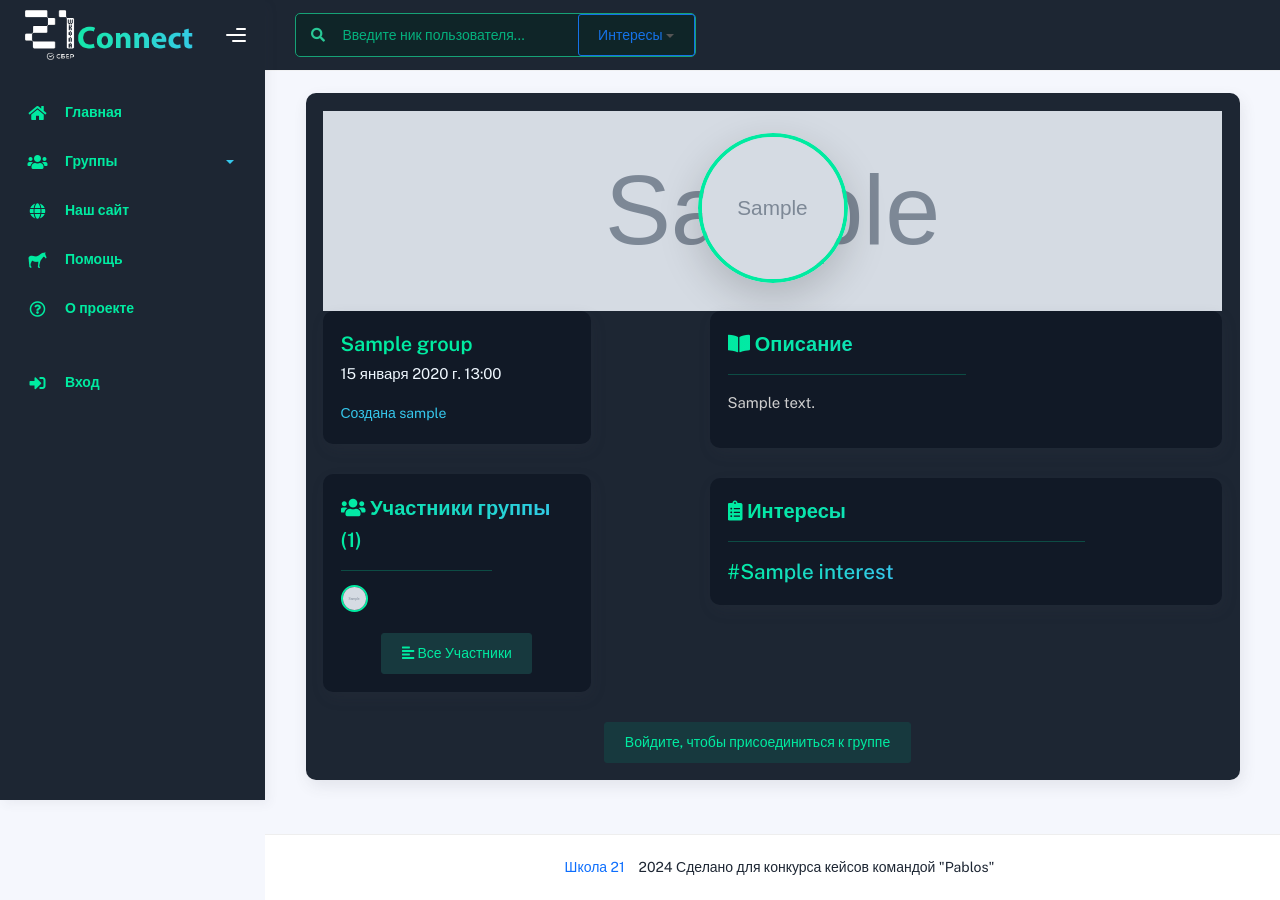
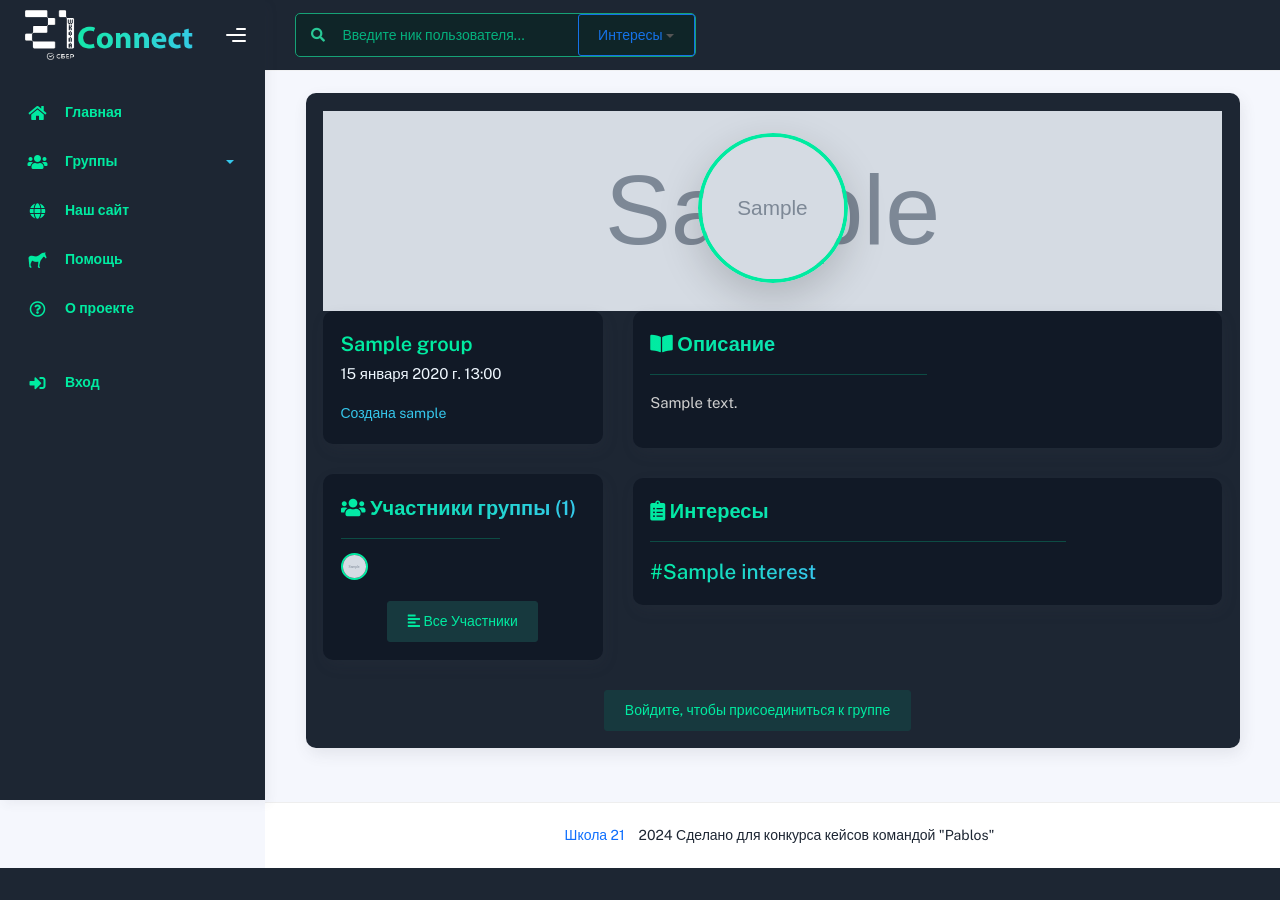
Before and after one commit to TolyanL/school21-case, a Django app: page /groups/detail/1 in a window 1280 px wide. After the commit the page ends 868 px from the top, so only its background shows below. Run offline with Django 5.2, Linux system fonts and the light colour scheme; tables that the repository leaves empty hold one stand-in row (values such as "Sample post"); grey boxes marked "Sample" are stand-in pictures; some libraries are stand-ins or nearby versions.

Commit message:
fix 2FA, create icon and fix group_detail distance

```diff
--- a/school21_case/templates/base.html
+++ b/school21_case/templates/base.html
@@ -9,8 +9,7 @@
     <meta name="description" content="{% block description %}{% endblock %}" />
 
     <meta content="width=device-width, initial-scale=1.0, shrink-to-fit=no" name="viewport" />
-    <link rel="icon" href="{% static 'img/kaiadmin/favicon.ico' %} type="image/x-icon" />
-
+    <link rel="icon" href="{% static 'img/fav.ico' %}" type="image/x-icon" />
     <!-- Fonts and icons -->
     <script src="{% static 'js/plugin/webfont/webfont.min.js' %}"></script>
     <script>
--- a/school21_case/templates/groups/group_detail.html
+++ b/school21_case/templates/groups/group_detail.html
@@ -30,8 +30,8 @@
           </div>
         </div>
 
-        <div class="col-md-5">
-          <div class="col-md-9">
+        <div class="col-md-4">
+          <div class="col-md-12">
             <div class="card card-attention">
               <div class="card-body">
                 <div class="profile-info">
@@ -43,7 +43,7 @@
             </div>
           </div>
 
-          <div class="col-md-9">
+          <div class="col-md-12">
             <div class="card card-attention">
               <!-- <div class="card-header">
                 <div class="card-head-row card-tools-still-right">
--- a/school21_case/templates/users/confirm_2fa.html
+++ b/school21_case/templates/users/confirm_2fa.html
@@ -35,7 +35,7 @@
               </form>
               {% if error %}
               <div class="d-flex justify-content-center">
-                <h4 class="card-title text-info text-danger">{{ error }}</h4>
+                <h4 class="card-title text-info text-danger">Неверный код</h4>
               </div>
               {% endif %}
           </div>
```
Also changed, not shown: school21_case/home/static/img/fav.ico (added).
